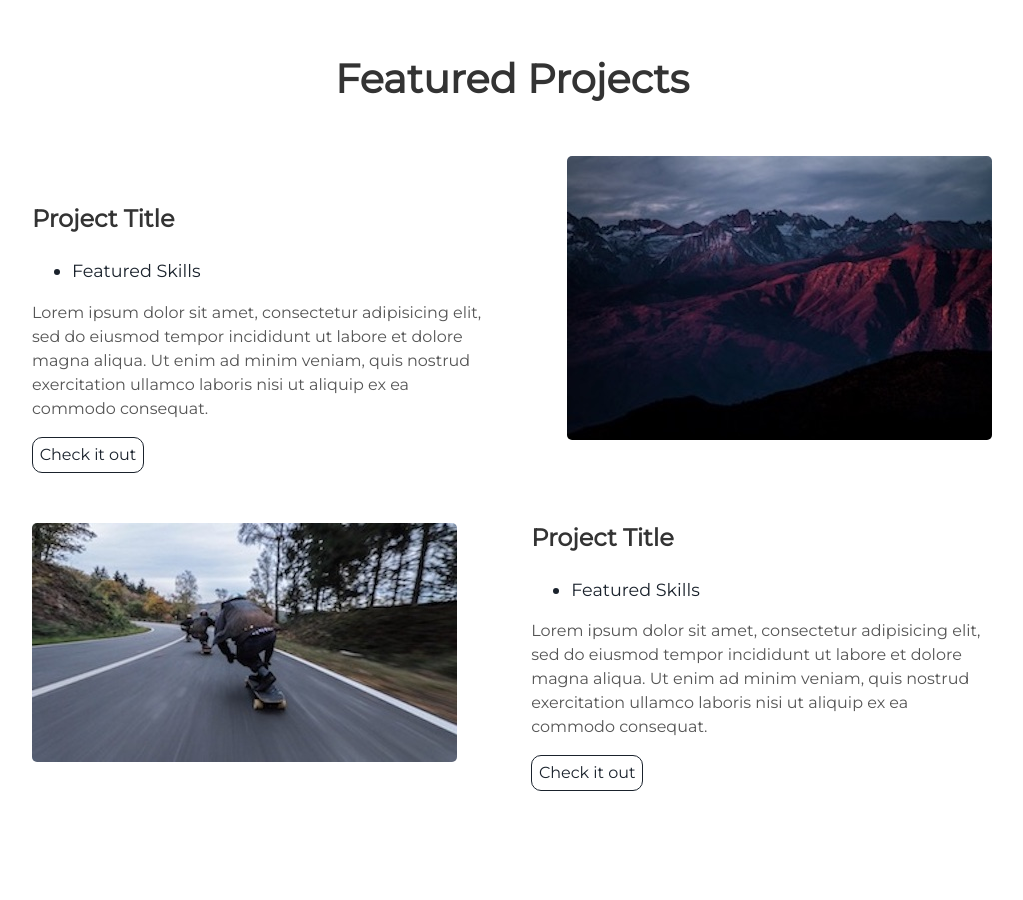
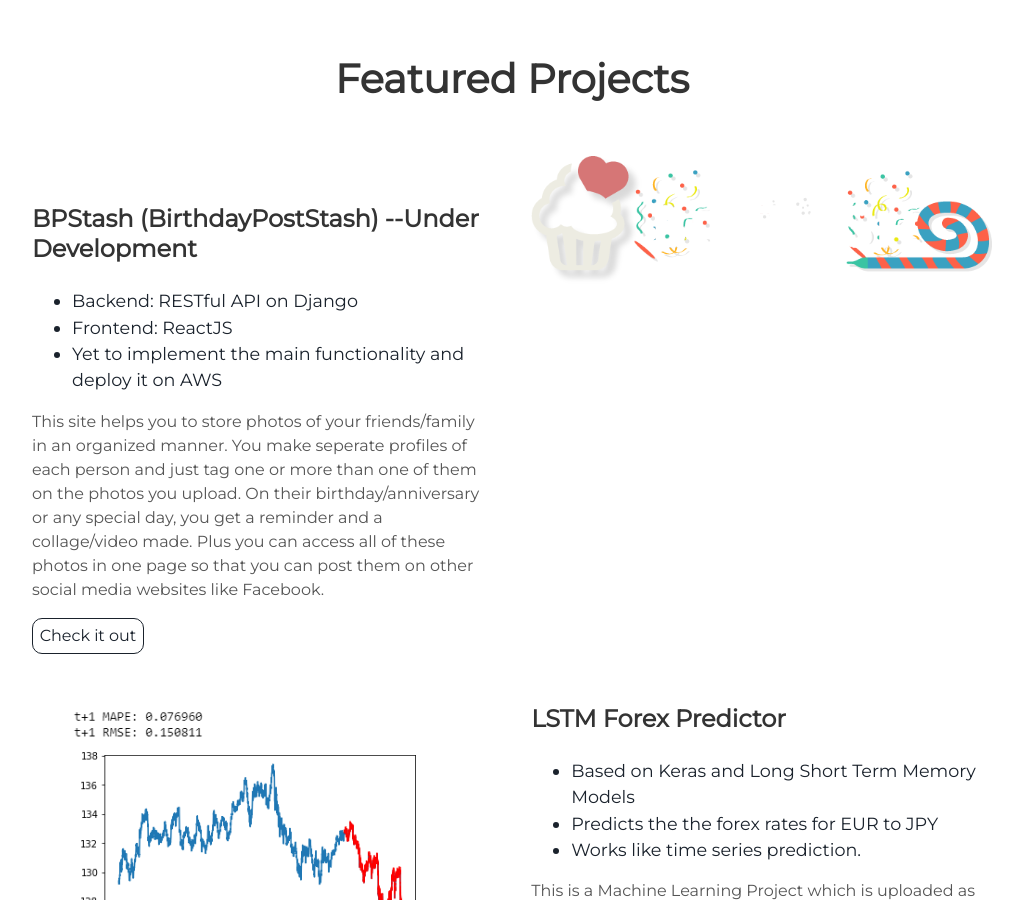
Before and after one commit to NimishVerma/NimishVerma.github.io, a Jekyll site: the page built from index.html, in a window 1280 px wide and 900 px high, scrolled down 2022 px. Shown: the whole window, without its empty margins (128-1151 px from the left). Built offline with Jekyll 4.4.1, drawn with Linux system fonts in a browser that asks for light colours; some of the changed text lies outside the part shown.

Commit message:
added projects

```diff
--- a/_includes/projects.html
+++ b/_includes/projects.html
@@ -3,27 +3,62 @@
 </div>
 <div class="user-projects">
   <div class="images-right">
-    <img alt="mountains" src="{{ "/assets/img/mountains.jpg" | prepend: site.baseurl }}" />
+    <img alt="mountains" src="{{ "/assets/img/bpstash.png" | prepend: site.baseurl }}" />
   </div>
   <div class="contents">
-    <h3> Project Title </h3>
+    <h3> BPStash (BirthdayPostStash) --Under Development </h3>
     <ul>
-      <li> Featured Skills</li>
+      <li> Backend: RESTful API on Django</li>
+      <li> Frontend: ReactJS</li>
+      <li> Yet to implement the main functionality and deploy it on AWS</li>
+
     </ul>
-    <p>Lorem ipsum dolor sit amet, consectetur adipisicing elit, sed do eiusmod tempor incididunt ut labore et dolore magna aliqua. Ut enim ad minim veniam, quis nostrud exercitation ullamco laboris nisi ut aliquip ex ea commodo consequat.</p>
-    <a class="project-link" href="#">Check it out</a>
+    <p>This site helps you to store photos of your friends/family in an organized manner. You make seperate profiles of each person and just tag one or more than one of them on the photos you upload. On their birthday/anniversary or any special day, you get a reminder and a collage/video made. Plus you can access all of these photos in one page so that you can post them on other social media websites like Facebook.</p>
+    <a class="project-link" href="bpstash.herokuapp.com">Check it out</a>
   </div>
 </div>
 <div class="user-projects">
   <div class="images-left">
-    <img alt="mountains" src="{{ "/assets/img/skate.jpg" | prepend: site.baseurl }}" />
+    <img alt="lstm" src="{{ "/assets/img/lstm.png" | prepend: site.baseurl }}" />
   </div>
   <div class="contents-right">
-    <h3> Project Title </h3>
+    <h3> LSTM Forex Predictor </h3>
     <ul>
-      <li> Featured Skills</li>
+      <li> Based on Keras and Long Short Term Memory Models</li>
+      <li> Predicts the the forex rates for EUR to JPY</li>
+      <li> Works like time series prediction.</li>
     </ul>
-    <p>Lorem ipsum dolor sit amet, consectetur adipisicing elit, sed do eiusmod tempor incididunt ut labore et dolore magna aliqua. Ut enim ad minim veniam, quis nostrud exercitation ullamco laboris nisi ut aliquip ex ea commodo consequat.</p>
-    <a class="project-link" href="#">Check it out</a>
+    <p>This is a Machine Learning Project which is uploaded as an ipython notebook with detailed explanation regarding data preprocessing. The model's backend is based on Keras running on Tensorflow backend. </p>
+    <a class="project-link" href="https://github.com/bigpythonimish/LSTM-Forex-Predictor">Check it out</a>
   </div>
 </div>
+<div class="user-projects">
+  <div class="images-right">
+    <img alt="mpd downloader" src="{{ "/assets/img/mpd.jpg" | prepend: site.baseurl }}" />
+  </div>
+  <div class="contents">
+    <h3> MPD Downloader and Merger BASH Script</h3>
+    <ul>
+      <li> A set of BASH scripts that downloads any mpd file and merges their audio/video</li>
+      <li> Webapp for this is under development</li>
+      <!-- <li> Yet to implement the main functionality and deploy it on AWS</li> -->
+
+    </ul>
+    <p>People struggle downloading videos from sources where they are streamed in fragments and sometimes even password protected. This script will let you download your mpd videos and even merge them automatically using ffmpeg.</p>
+    <a class="project-link" href="https://github.com/bigpythonimish/LSTM-Forex-Predictor">Check it out</a>
+  </div>
+  <div class="user-projects">
+  <div class="images-left">
+    <img alt="twitter-bot" src="{{ "/assets/img/twitterbot.png" | prepend: site.baseurl }}" />
+  </div>
+  <div class="contents-right">
+    <h3> News Delivery Twitter Bot (DEPRECIATED) </h3>
+    <ul>
+      <li> This bot was made on Twitter's STREAM api (when it was working :'(  )</li>
+
+      <li> This bot was not made smart due to the lack of resources and data, it worked on string matching.</li>
+    </ul>
+    <p>Made it as a project for my first internship at a News Company, where the bot would interact with users and deliver news to them by making a query on our DB. I will soon be revamping the bot to the Twitter's new API </p>
+    <a class="project-link" href="Made it as a project for my first internship at a News Company, where the bot would interact with users and deliver news to them by making a query on our DB ">Check it out</a>
+  </div>
+</div>
```
Also changed, not shown: assets/img/bpstash.png (added), assets/img/lstm.png (added), assets/img/mpd.jpg (added), assets/img/twitterbot.png (added).
